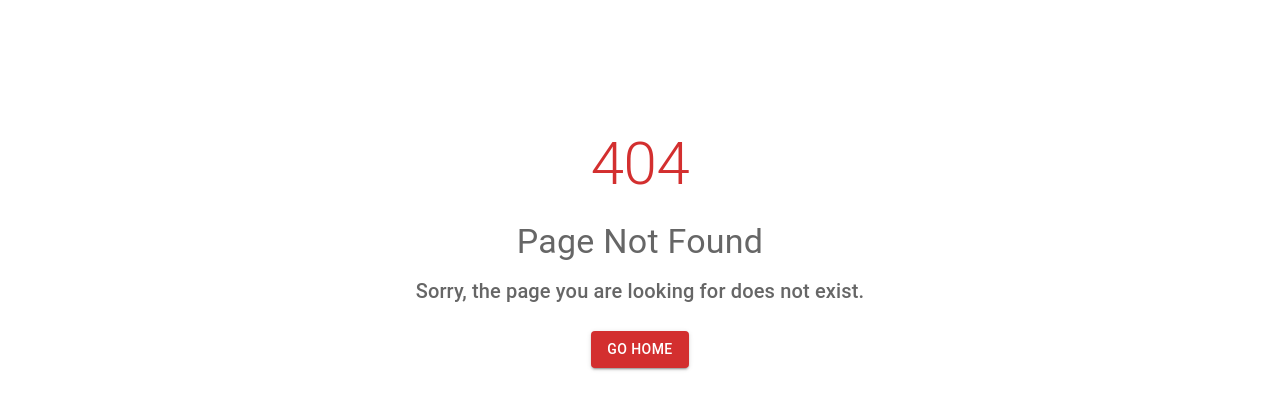
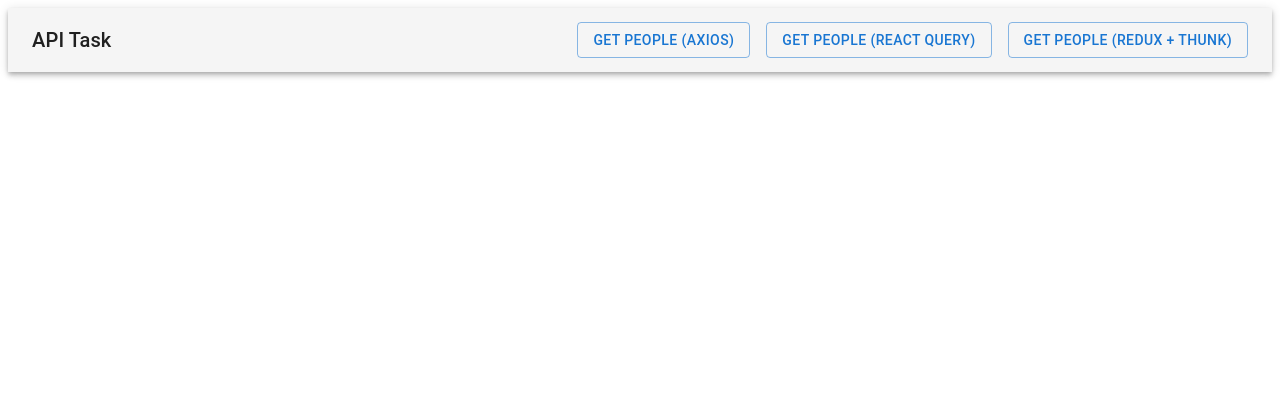
Before and after one commit to Mohammad-Shaikh-Ibrahim/API-People-Task, a React (Vite) app: page /people-redux-thunk in a window 1280 px wide. Before the commit this address had no page. Shown: the top 410 px of the page. Built offline with nearby package versions, Linux system fonts and the light colour scheme.

Commit message:
best update

```diff
--- a/src/App.tsx
+++ b/src/App.tsx
@@ -1,8 +1,9 @@
 import './App.css';
 import { RouterProvider, createBrowserRouter } from 'react-router-dom';
 import Layout from './pages/Layout';
-import PeoplByReactQuery from './pages/PeoplByReactQuery';
-import GetPeople from './pages/GetPeople';
+import GetPeopleByAxios from './pages/GetPeopleByAxios';
+import GetPeoplByReactQuery from './pages/GetPeoplByReactQuery';
+import GetPeopleByReduxThunk from './pages/GetPeopleByReduxThunk';
 import ErrorPage from './pages/ErrorPage';
 
 
@@ -12,8 +13,9 @@ const router = createBrowserRouter([
     element: <Layout />,
     errorElement: <ErrorPage />,
     children: [
-      { index:true, element: <GetPeople /> },
-      { path:'people-react-query', element: <PeoplByReactQuery /> },
+      { index:true, element: <GetPeopleByAxios /> },
+      { path:'people-react-query', element: <GetPeoplByReactQuery /> },
+      { path:'/people-redux-thunk', element: <GetPeopleByReduxThunk /> },
     ],
   },
 ]);
--- a/src/features/peopleSlice.ts
+++ b/src/features/peopleSlice.ts
@@ -18,12 +18,7 @@ const peopleSlice = createSlice({
       state.people = action.payload
     }
   },
-  extraReducers: (builder) => {
-    builder.addCase('people/fetchPeople', (state, action: { type: 'people/fetchPeople'; payload: Person[] }) => {
-      state.people = action.payload
-    })
-  },
 })
 
-export const peopleActions = peopleSlice.actions
+export const {setPeople} = peopleSlice.actions
 export default peopleSlice.reducer
--- a/src/pages/PeoplByReactQuery.tsx
+++ b/src/pages/GetPeoplByReactQuery.tsx
@@ -4,6 +4,7 @@ import { useSelector, useDispatch } from "react-redux";
 import { fetchPeople } from "../hooks/useSearch";
 import type { RootState, AppDispatch } from "../stores/store";
 import { setSearchQuery } from "../features/searchSlice";
+import { setPeople } from "../features/peopleSlice";
 import useSearch from "../hooks/useSearch";
 import useGetPeople from "../hooks/useGetPeople";
 
@@ -22,7 +23,7 @@ import {
   Paper,
 } from "@mui/material";
 
-const PeopleByReactQuery = () => {
+const PeopleByReactQuery: React.FC = () => {
   const [debouncedSearch, setDebouncedSearch] = useState<string>("");
   const [pageUrl, setPageUrl] = useState<string | null>(null);
 
@@ -30,6 +31,7 @@ const PeopleByReactQuery = () => {
   const queryClient = useQueryClient();
   const dispatch = useDispatch<AppDispatch>();
   const search = useSelector((state: RootState) => state.search.query);
+   const peopleList = useSelector((state: RootState) => state.people.people);
 
   const handleFilterChange = (e: React.ChangeEvent<HTMLInputElement>) => {
     const value = e.target.value;
@@ -49,7 +51,7 @@ const PeopleByReactQuery = () => {
     filterTimer.current = setTimeout(() => {
       setDebouncedSearch(value);
       dispatch(setSearchQuery(value));
-    }, 500);
+    }, 250);
   };
 
   const {
@@ -66,7 +68,13 @@ const PeopleByReactQuery = () => {
     error: peopleError,
   } = useGetPeople(pageUrl, { enabled: !debouncedSearch });
 
-  const people = debouncedSearch ? searchData : peopleData?.currentPage;
+if (debouncedSearch && searchData && searchData !== peopleList) {
+  dispatch(setPeople(searchData));
+} else if (!debouncedSearch && peopleData?.currentPage && peopleData.currentPage !== peopleList) {
+  dispatch(setPeople(peopleData.currentPage));
+}
+
+  const people = peopleList;
   const isLoading = isSearchLoading || isPeopleLoading;
   const isError = isSearchError || isPeopleError;
   const error = searchError || peopleError;
--- /dev/null
+++ b/src/pages/GetPeopleByReduxThunk.tsx
@@ -0,0 +1,30 @@
+// pages/GetPeopleByThunk.tsx
+// import { useEffect } from 'react';
+// import { useDispatch, useSelector } from 'react-redux';
+// import type { RootState, AppDispatch } from '../app/store';
+// import { fetchPeopleThunk } from '../features/peopleSlice';
+
+const GetPeopleByReduxThunk: React.FC = () => {
+//   const dispatch = useDispatch<AppDispatch>();
+//   const { people, loading, error } = useSelector((state: RootState) => state.people);
+
+//   useEffect(() => {
+//     dispatch(fetchPeopleThunk());
+//   }, [dispatch]);
+
+//   if (loading) return <p>Loading...</p>;
+//   if (error) return <p>Error: {error}</p>;
+
+//   return (
+//     <div>
+//       <h1>People List</h1>
+//       <ul>
+//         {people.map((person, index) => (
+//           <li key={index}>{person.name}</li>
+//         ))}
+//       </ul>
+//     </div>
+//   );
+};
+
+export default GetPeopleByReduxThunk;
--- a/src/pages/Layout.tsx
+++ b/src/pages/Layout.tsx
@@ -21,9 +21,17 @@ const Layout = () => {
           <Button
             variant="outlined"
             color="primary"
+            sx={{ mr: 2 }}
             onClick={() => navigate('/people-react-query')}
           >
             Get People (React Query)
+          </Button>
+          <Button
+            variant="outlined"
+            color="primary"
+            onClick={() => navigate('/people-redux-thunk')}
+          >
+            Get People (Redux + Thunk)
           </Button>
         </Toolbar>
       </AppBar>
```
Also changed, not shown: src/pages/GetPeopleByAxios.tsx (renamed from src/pages/GetPeople.tsx).
